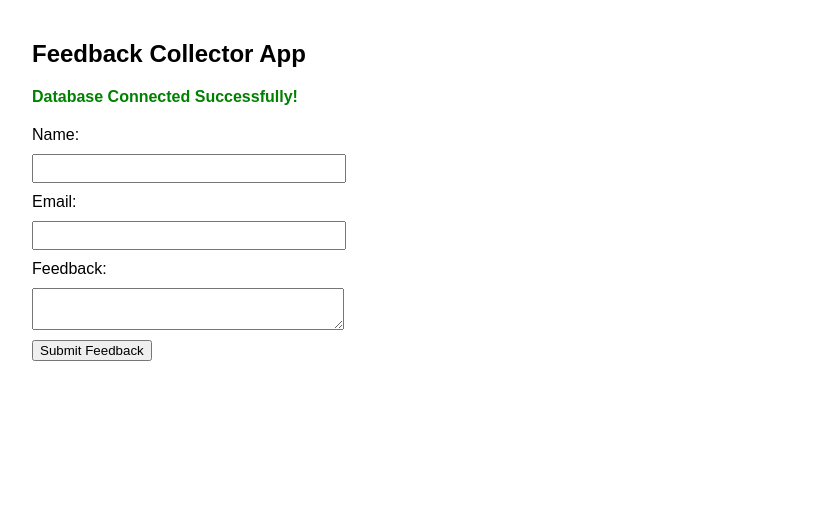
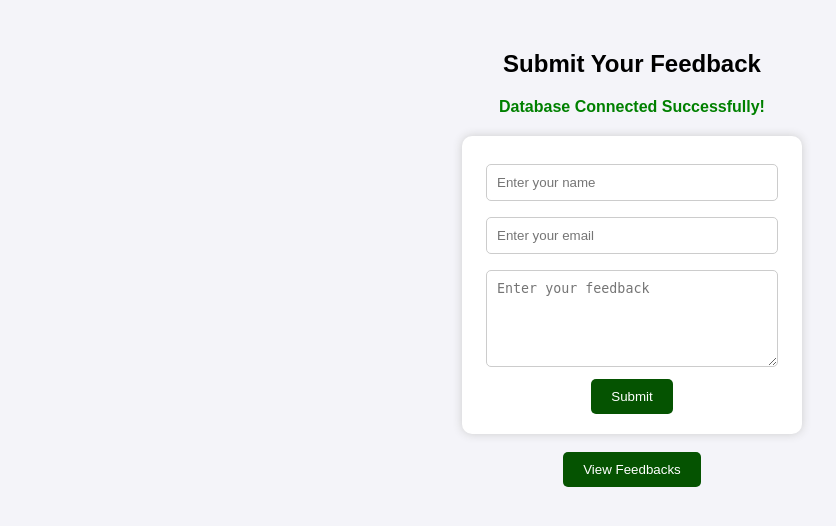
Before and after one commit to joelwalice/rds-db-connect, a Flask app: page / in a window 1280 px wide. Shown: the top 526 px of the page, without its empty margins (8-844 px from the left). Run offline with Flask 2, Linux system fonts and the light colour scheme.

Commit message:
FIX: Added CSS and changed the MySQL Codes

```diff
--- a/app.py
+++ b/app.py
@@ -55,6 +55,17 @@ def submit():
     else:
         return "Database connection error!", 500
 
+@app.route('/feedbacks')
+def feedbacks():
+    conn = get_db_connection()
+    if conn:
+        cursor = conn.cursor()
+        cursor.execute("SELECT id, name, email, feedback FROM feedbacks")
+        feedbacks = cursor.fetchall()
+        conn.close()
+        return render_template('feedbacks.html', feedbacks=feedbacks)
+    else:
+        return "Database connection failed!", 500
 
 if __name__ == '__main__':
     app.run(host='0.0.0.0', port=5000, debug=True)
--- a/templates/index.html
+++ b/templates/index.html
@@ -1,29 +1,60 @@
 <!DOCTYPE html>
 <html lang="en">
 <head>
-  <meta charset="UTF-8">
-  <title>Feedback Collector</title>
-  <style>
-    body { font-family: Arial; margin: 40px; }
-    .status { color: green; font-weight: bold; }
-    form { margin-top: 20px; }
-    input, textarea { display: block; margin: 10px 0; width: 300px; padding: 5px; }
-  </style>
+    <meta charset="UTF-8">
+    <meta name="viewport" content="width=device-width, initial-scale=1.0">
+    <title>Feedback Form</title>
+    <style>
+        body {
+            font-family: Arial, sans-serif;
+            background-color: #f4f4f9;
+            text-align: center;
+            margin-top: 50px;
+        }
+        form {
+            background-color: #fff;
+            display: inline-block;
+            padding: 20px;
+            border-radius: 10px;
+            box-shadow: 0 0 10px #ccc;
+        }
+        input, textarea {
+            width: 90%;
+            padding: 10px;
+            margin: 8px 0;
+            border-radius: 5px;
+            border: 1px solid #ccc;
+        }
+        button {
+            background-color: #055301;
+            color: white;
+            padding: 10px 20px;
+            border: none;
+            border-radius: 5px;
+            cursor: pointer;
+        }
+        button:hover {
+            background-color: #184d0a;
+        }
+        .db-status {
+            margin-bottom: 20px;
+            color: green;
+            font-weight: bold;
+        }
+    </style>
 </head>
 <body>
-  <h2>Feedback Collector App</h2>
-  <p class="status">{{ db_status }}</p>
-  <form action="/submit" method="POST">
-    <label>Name:</label>
-    <input type="text" name="name" required>
+    <h2>Submit Your Feedback</h2>
+    <div class="db-status">{{ db_status }}</div>
 
-    <label>Email:</label>
-    <input type="email" name="email" required>
+    <form action="/submit" method="POST" style="width: 300px;">
+        <input type="text" name="name" placeholder="Enter your name" required><br>
+        <input type="email" name="email" placeholder="Enter your email" required><br>
+        <textarea name="feedback" rows="5" placeholder="Enter your feedback" required></textarea><br>
+        <button type="submit">Submit</button>
+    </form>
 
-    <label>Feedback:</label>
-    <textarea name="feedback" required></textarea>
-
-    <button type="submit">Submit Feedback</button>
-  </form>
+    <br><br>
+    <a href="/feedbacks"><button>View Feedbacks</button></a>
 </body>
 </html>
```
Also changed, not shown: templates/feedbacks.html (added, +63 -0 lines).
